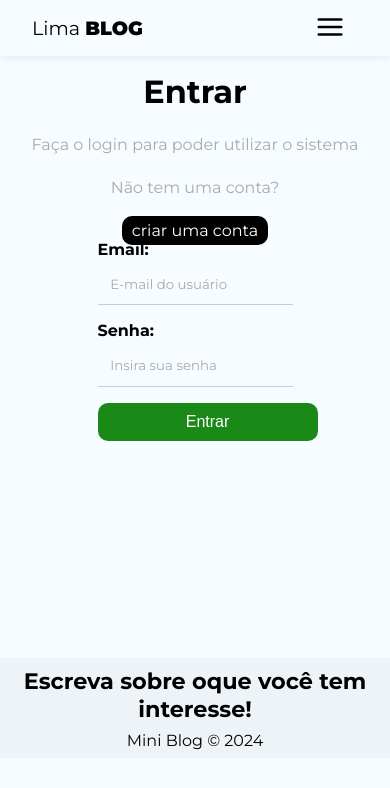
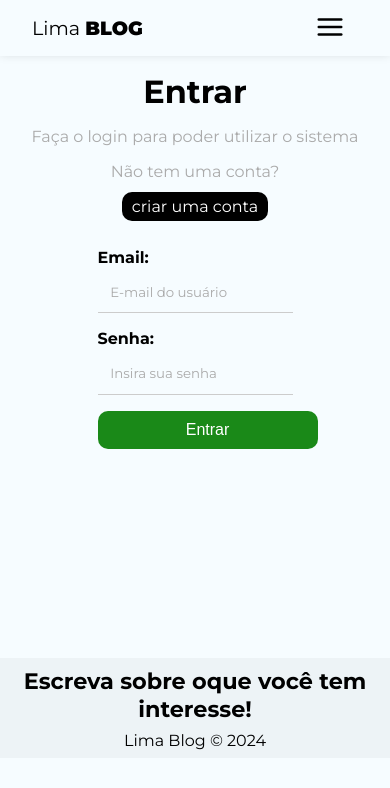
Before and after one commit to dev-vinicius-lima/mini-blog, a React (Vite) app: page /login in a window 390 px wide. Shown: the top 788 px of the page. Built offline with nearby package versions, Linux system fonts and the light colour scheme; no server answers.

Commit message:
fix: :art: ajusted responsive

```diff
--- a/src/components/Footer/Footer.tsx
+++ b/src/components/Footer/Footer.tsx
@@ -4,7 +4,7 @@ const Footer = () => {
   return (
     <footer className={styles.footer}>
       <h2>Escreva sobre oque você tem interesse!</h2>
-      <p>Mini Blog &copy; 2024</p>
+      <p>Lima Blog &copy; 2024</p>
     </footer>
   );
 };
--- a/src/pages/Login/Login.module.css
+++ b/src/pages/Login/Login.module.css
@@ -7,7 +7,11 @@
 
 .login p {
   color: #aaa;
-  margin: 1.5rem 0;
+  margin: 1rem 0;
+}
+
+.login form {
+  margin-top: 2rem;
 }
 
 .register {
```
